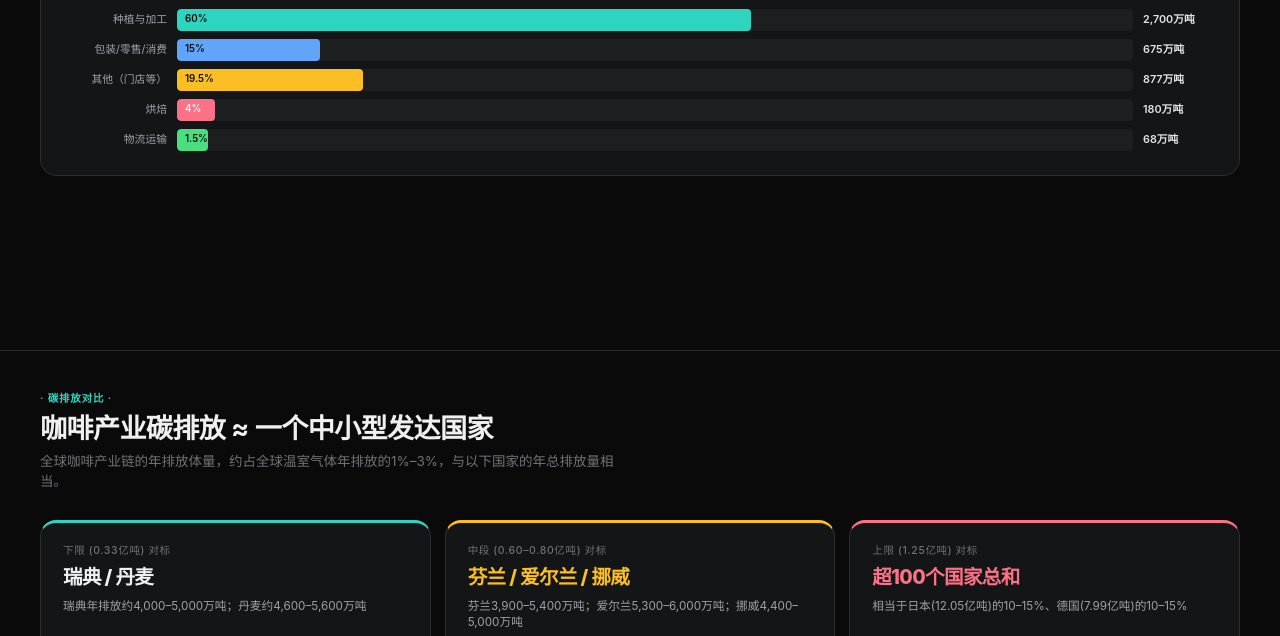
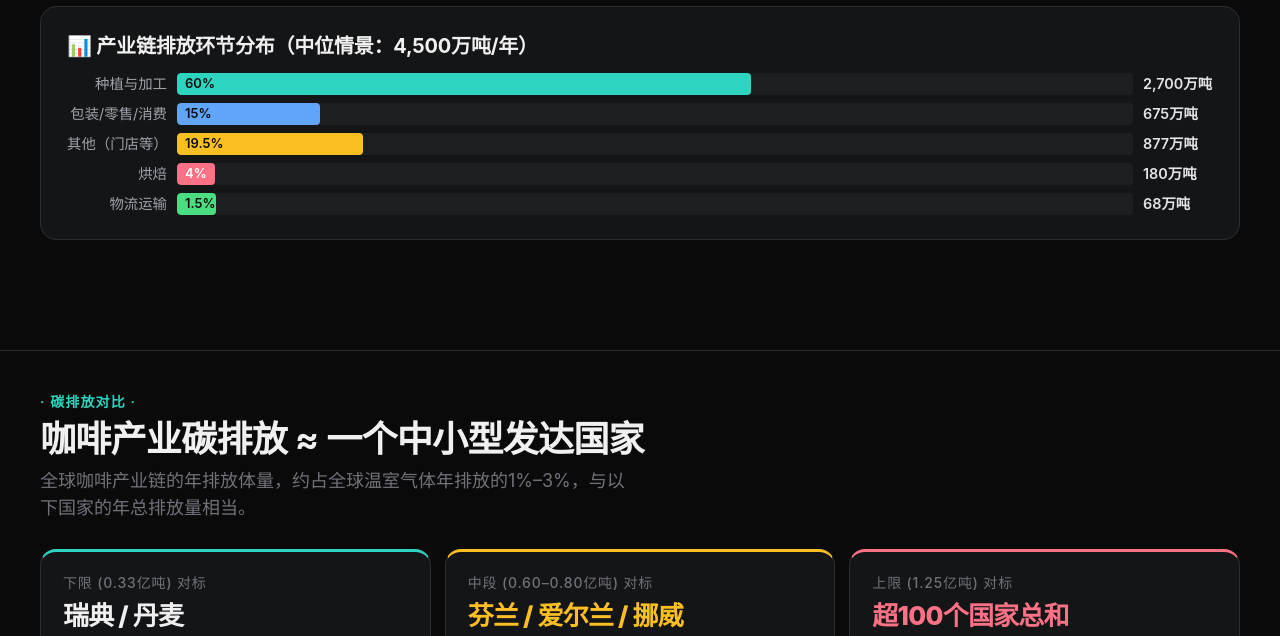
Before and after one commit to erikcywong/napell.com, a plain HTML site: page index.html in a window 1280 px wide. Shown: the part 449-1085 px from the top of the page. Drawn offline with Linux system fonts and the light colour scheme.

Commit message:
Add files via upload

```diff
--- a/index.html
+++ b/index.html
@@ -40,7 +40,8 @@
         html {
             scroll-behavior: smooth;
             scroll-padding-top: var(--nav-height);
-            font-size: 15px;
+            /* 字体基准放大至20px，提升阅读舒适度 */
+            font-size: 20px;
         }
 
         body {
```
